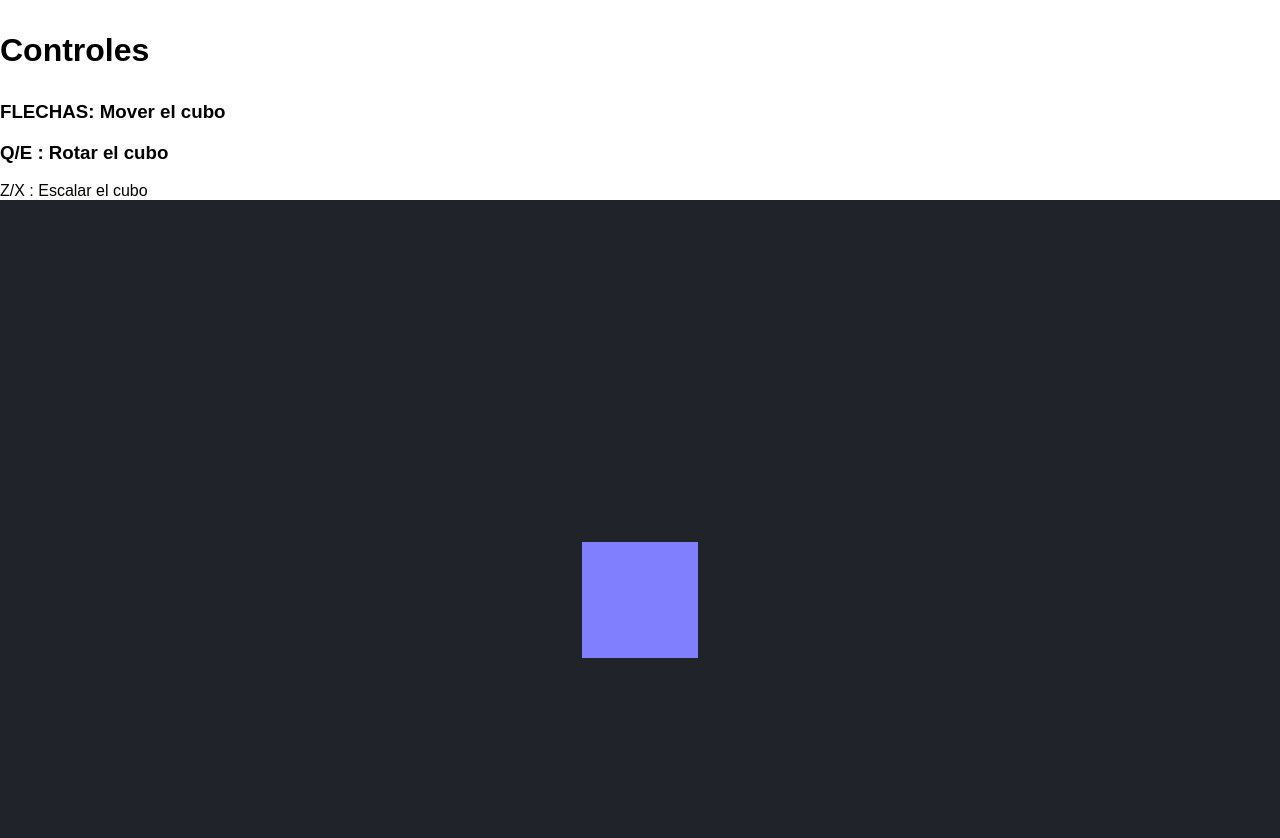
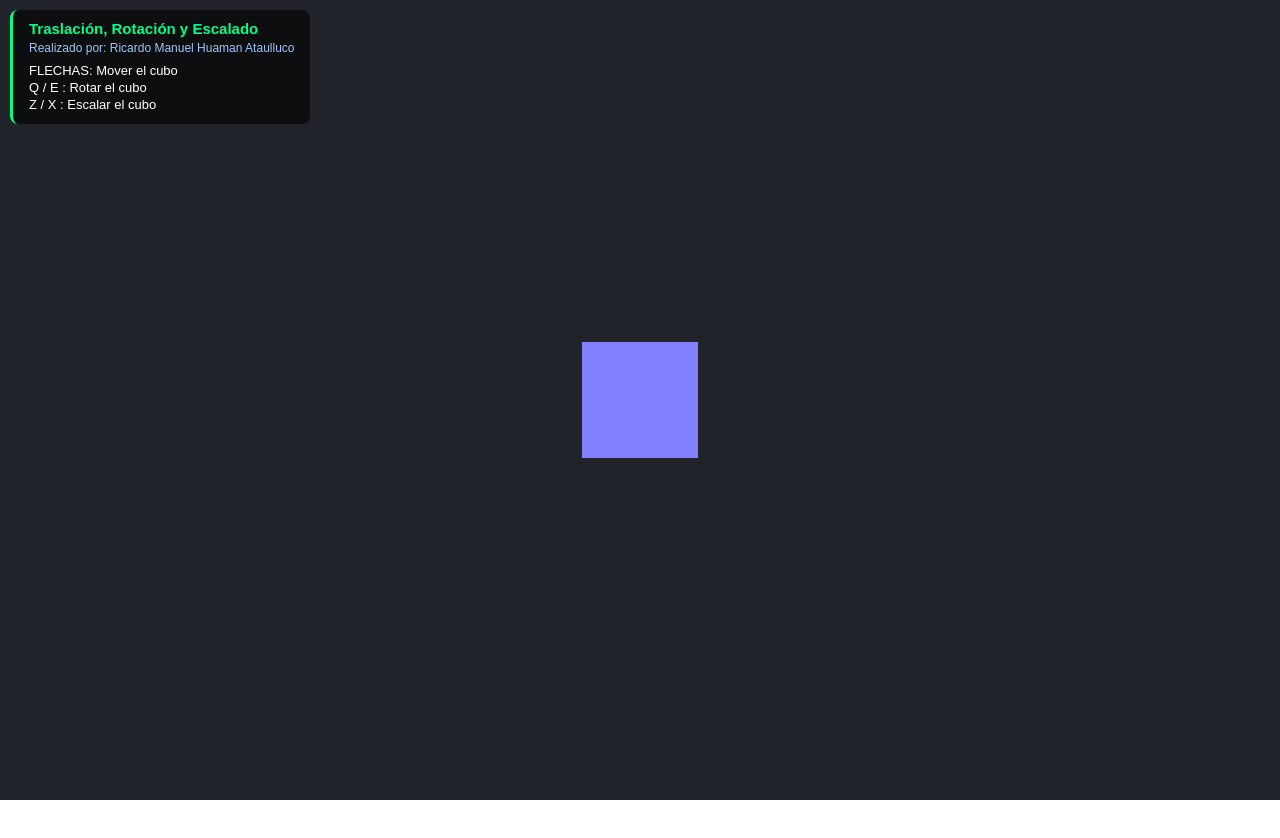
Before and after one commit to RicardoMH17/Curso-Computacion-Grafica, a plain HTML site: page Sesion3/ejercicio3D_3.html in a window 1280 px wide. After the commit the page ends 800 px from the top, so only its background shows below. Drawn offline with nearby package versions, Linux system fonts and the light colour scheme.

Commit message:
Update ejercicio3D_3.html

```diff
--- a/Sesion3/ejercicio3D_3.html
+++ b/Sesion3/ejercicio3D_3.html
@@ -5,32 +5,54 @@
     <meta name="viewport" content="width=device-width, initial-scale=1.0">
     <title>TRASLACIÓN, ROTACIÓN Y ESCALADO</title>
     <style>
+        /* estilo general de la pagina */
         body {
             margin: 0;
             overflow: hidden;
             font-family: Arial, sans-serif;
         }
-*/caja informativa de controles/
+        /* caja informativa de controles */
         #info {
             position: absolute;
             top: 10px;
             left: 10px;
-background: rgba(236, 233, 233, 0.85);
-padding: 10px;
+            background: rgba(0, 0, 0, 0.6);
+            padding: 10px 16px;
             border-radius: 8px;
+            border-left: 3px solid #00ff88;
             font-size: 14px;
         }
+        /* titulo de la caja informativa */
+        #info h2 {
+            color: #00ff88;
+            margin: 0 0 4px 0;
+            font-size: 15px;
+        }
+        /* nombre del autor */
+        #info h3 {
+            color: #a0c4ff;
+            margin: 0 0 8px 0;
+            font-size: 12px;
+            font-weight: normal;
+        }
+        /* texto de controles */
+        #info p {
+            color: #ffffff;
+            margin: 2px 0;
+            font-size: 13px;
+        }
     </style>
-
 </head>
 <body>
-<!-- intrucciones para el usuario -->
+    <!-- instrucciones para el usuario -->
     <div id="info">
-    <h1><p>Controles</p></h1>
-    <h3>FLECHAS: Mover el cubo<br></h3>
-    <h3>Q/E : Rotar el cubo<br></h3>
-    <h3ww>Z/X : Escalar el cubo<br></h3ww>
+        <h2>Traslación, Rotación y Escalado</h2>
+        <h3>Realizado por: Ricardo Manuel Huaman Ataulluco</h3>
+        <p>FLECHAS: Mover el cubo</p>
+        <p>Q / E : Rotar el cubo</p>
+        <p>Z / X : Escalar el cubo</p>
     </div>
+
     <!-- importamos Three.js -->
     <script src="https://cdn.jsdelivr.net/npm/three@0.160.0/build/three.min.js"></script>
     <!-- EJERCICIO DE TRASLACIÓN, ROTACIÓN Y ESCALADO -->
@@ -51,7 +73,6 @@
         const material = new THREE.MeshNormalMaterial();
         const cubo = new THREE.Mesh(geometry, material);
         scene.add(cubo);
-// agregar la luz
 
         // agregar una luz direccional para mejorar la apariencia del cubo
         const light = new THREE.PointLight(0xffffff, 1);
@@ -63,7 +84,6 @@
         // variables para controlar la dirección del movimiento mediante teclado
         window.addEventListener('keydown', (event) => {
             switch(event.key) {
-
                 //traslación
                 case 'ArrowUp':
                     cubo.position.y += 0.2; // mover hacia arriba
@@ -77,7 +97,7 @@
                 case 'ArrowRight':
                     cubo.position.x += 0.2; // mover hacia la derecha
                     break;
-            // ROTACIÓN Y ESCALADO
+                // ROTACIÓN
                 case 'q':
                 case 'Q':
                     cubo.rotation.y -= 0.1; // rotar a la izquierda
@@ -87,19 +107,16 @@
                     cubo.rotation.y += 0.1; // rotar a la derecha
                     break;
                 // ESCALADO
-
                 case 'z':
                 case 'Z':
-            cubo.scale.x +=0.1;
-            cubo.scale.y +=0.1;
-            cubo.scale.z +=0.1;
-            // escalar hacia arriba
-            // para evitar que el cubo se vuelva demasiado pequeño, se puede agregar una condición para limitar el escalado hacia abajo
+                    cubo.scale.x += 0.1;
+                    cubo.scale.y += 0.1;
+                    cubo.scale.z += 0.1;
                     break;
                 case 'x':
-            cubo.scale.x = Math.max(0.2, cubo.scale.x  - 0.1); // limitar el escalado hacia abajo
-            cubo.scale.y = Math.max(0.2, cubo.scale.y  - 0.1);
-            cubo.scale.z = Math.max(0.2, cubo.scale.z  - 0.1); // escalar hacia abajo
+                    cubo.scale.x = Math.max(0.2, cubo.scale.x - 0.1);
+                    cubo.scale.y = Math.max(0.2, cubo.scale.y - 0.1);
+                    cubo.scale.z = Math.max(0.2, cubo.scale.z - 0.1);
                     break;
             }
         });
@@ -108,18 +125,14 @@
             // DIBUJAR LA ESCENA
             renderer.render(scene, camera);
         }
-
         animate();
 
         // AJUSTE RESPONSIVO
-
         window.addEventListener('resize', () => {
             camera.aspect = window.innerWidth / window.innerHeight;
             camera.updateProjectionMatrix();
             renderer.setSize(window.innerWidth, window.innerHeight);
         });
     </script>
-
-
 </body>
 </html>
```
Lines whose indentation alone changed are shown as unchanged.
